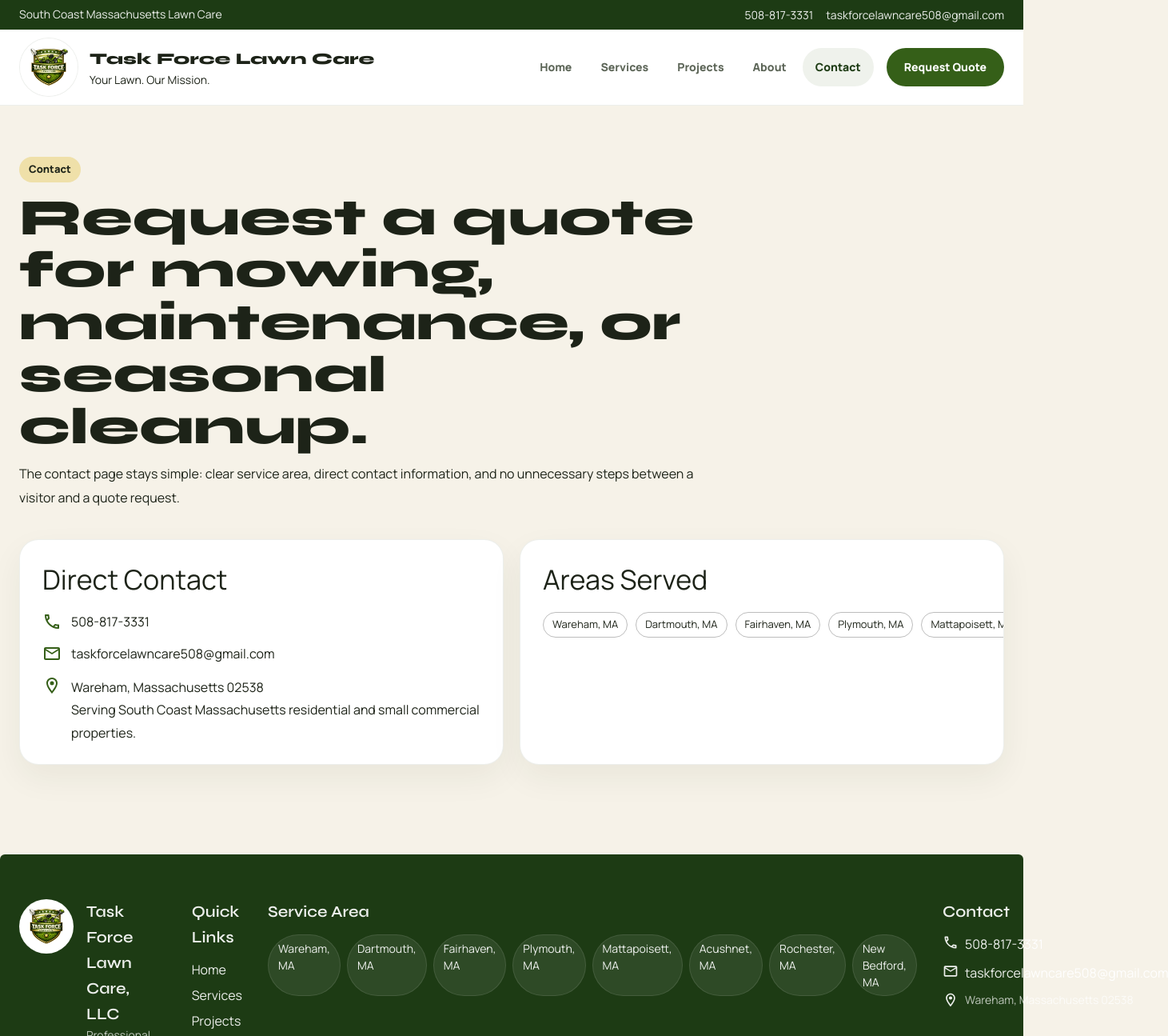
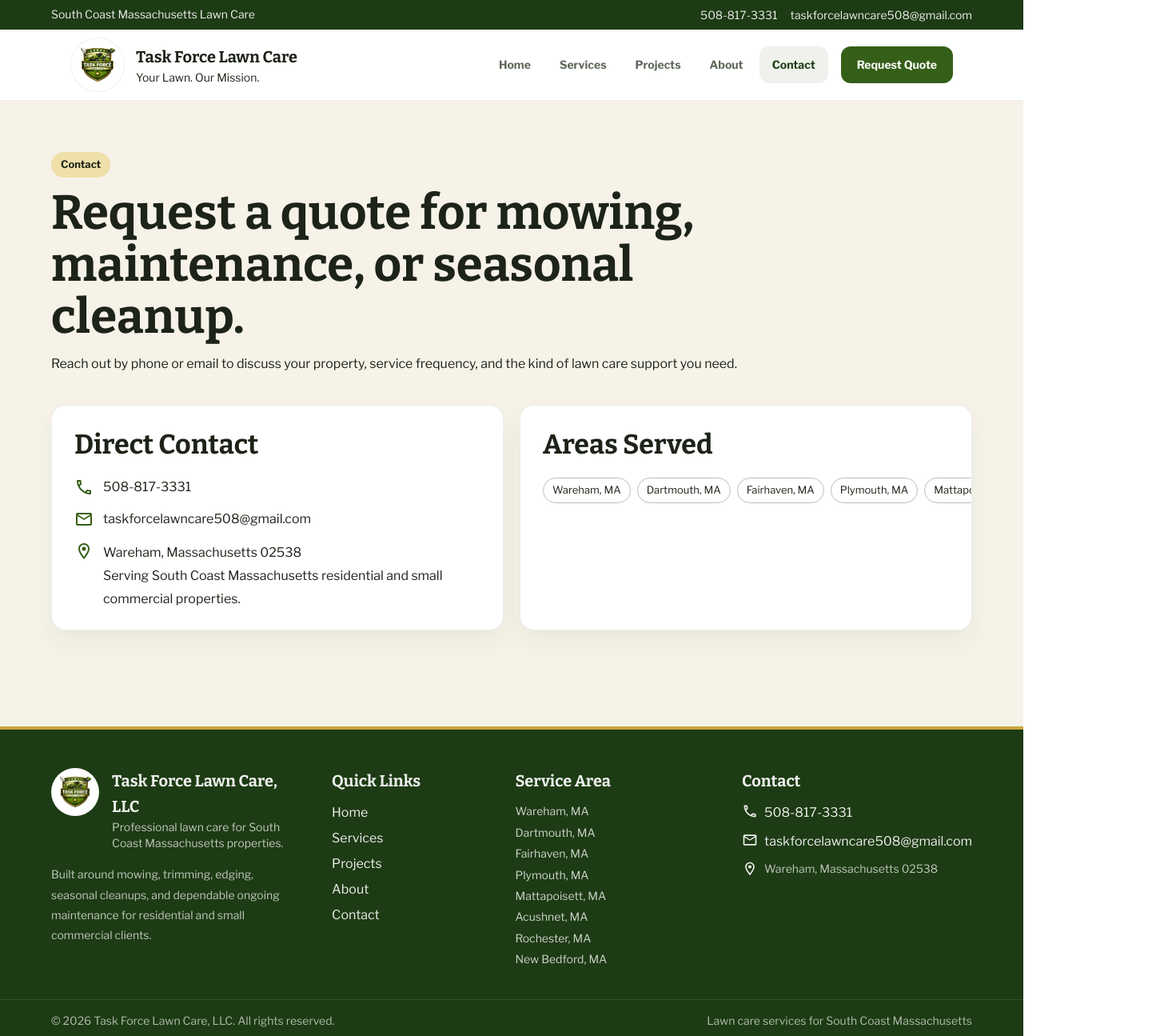
Before and after one commit to elevatewebnmarketing-hub/Task-Force-Lawn-Care, a React (Vite) app: page /contact in a window 1280 px wide. Shown: the top 1295 px of the page at 80% size, 1461 px wide, since content can reach past the window. Built offline with nearby package versions, Linux system fonts and the light colour scheme.

Commit message:
Refine typography and footer layout

```diff
--- a/index.html
+++ b/index.html
@@ -15,7 +15,7 @@
     <link rel="preconnect" href="https://fonts.googleapis.com" />
     <link rel="preconnect" href="https://fonts.gstatic.com" crossorigin />
     <link
-      href="https://fonts.googleapis.com/css2?family=Manrope:wght@400;500;700;800&family=Syne:wght@600;700;800&display=swap"
+      href="https://fonts.googleapis.com/css2?family=Bitter:wght@600;700;800&family=Libre+Franklin:wght@400;500;600;700;800&display=swap"
       rel="stylesheet"
     />
     <script type="module" src="/src/main.jsx"></script>
--- a/src/components/Layout.jsx
+++ b/src/components/Layout.jsx
@@ -64,10 +64,10 @@
   const [mobileOpen, setMobileOpen] = useState(false);
 
   return (
-    <Box sx={{ bgcolor: "background.default" }}>
+    <Box sx={{ bgcolor: "background.default", overflowX: "clip" }}>
       <Box sx={{ bgcolor: "primary.dark", color: "rgba(255,255,255,0.92)", py: 1 }}>
         <Container
-          maxWidth="xl"
+          maxWidth="lg"
           sx={{
             display: "flex",
             justifyContent: "space-between",
@@ -89,8 +89,8 @@
       </Box>
 
       <AppBar position="sticky" color="inherit">
-        <Container maxWidth="xl">
-          <Toolbar sx={{ px: { xs: 0, md: 0 }, py: 1.25, gap: 2 }}>
+        <Container maxWidth="lg">
+          <Toolbar sx={{ px: 0, py: 1.25, gap: 2 }}>
             <Stack
               component={NavLink}
               to="/"
@@ -103,15 +103,15 @@
                 src="/images/task-force-logo.jpg"
                 alt="Task Force Lawn Care logo"
                 sx={{
-                  width: { xs: 62, md: 74 },
-                  height: { xs: 62, md: 74 },
-                  borderRadius: 3,
+                  width: { xs: 56, md: 68 },
+                  height: { xs: 56, md: 68 },
+                  borderRadius: 2,
                   border: "1px solid rgba(29,59,20,0.08)",
                   bgcolor: "white",
                 }}
               />
               <Box>
-                <Typography variant="h6" sx={{ fontFamily: '"Syne", sans-serif', fontWeight: 800 }}>
+                <Typography variant="h6" sx={{ fontFamily: '"Bitter", serif', fontWeight: 700 }}>
                   Task Force Lawn Care
                 </Typography>
                 <Typography variant="body2" color="text.secondary">
@@ -145,7 +145,7 @@
 
       <Drawer anchor="right" open={mobileOpen} onClose={() => setMobileOpen(false)}>
         <Box sx={{ width: 290, p: 2 }}>
-          <Typography variant="h6" sx={{ mb: 2, fontFamily: '"Syne", sans-serif' }}>
+          <Typography variant="h6" sx={{ mb: 2, fontFamily: '"Bitter", serif' }}>
             Task Force Lawn Care
           </Typography>
           <NavItems mobile onClick={() => setMobileOpen(false)} />
@@ -166,21 +166,21 @@
       <Box
         component="footer"
         sx={{
-          mt: 6,
-          pt: 7,
-          pb: 5,
+          mt: 7,
+          pt: 6,
           bgcolor: "primary.dark",
           color: "rgba(255,255,255,0.92)",
-          borderTopLeftRadius: { xs: 4, md: 6 },
-          borderTopRightRadius: { xs: 4, md: 6 },
+          borderTop: "4px solid",
+          borderColor: "secondary.main",
         }}
       >
         <Container
-          maxWidth="xl"
+          maxWidth="lg"
           sx={{
             display: "grid",
-            gridTemplateColumns: { xs: "1fr", md: "1.2fr 0.8fr 1fr 1fr" },
-            gap: 4,
+            gridTemplateColumns: { xs: "1fr", sm: "1fr 1fr", lg: "1.15fr 0.7fr 0.9fr 0.9fr" },
+            gap: { xs: 4, md: 5 },
+            pb: 5,
           }}
         >
           <Box>
@@ -189,10 +189,10 @@
                 component="img"
                 src="/images/task-force-logo.jpg"
                 alt="Task Force Lawn Care logo"
-                sx={{ width: 68, height: 68, borderRadius: 3, bgcolor: "white" }}
+                sx={{ width: 60, height: 60, borderRadius: 2, bgcolor: "white" }}
               />
               <Box>
-                <Typography variant="h6" sx={{ fontFamily: '"Syne", sans-serif' }}>
+                <Typography variant="h6" sx={{ fontFamily: '"Bitter", serif' }}>
                   Task Force Lawn Care, LLC
                 </Typography>
                 <Typography variant="body2" sx={{ color: "rgba(255,255,255,0.72)" }}>
@@ -207,7 +207,7 @@
           </Box>
 
           <Box>
-            <Typography variant="h6" sx={{ mb: 1.5, fontFamily: '"Syne", sans-serif' }}>
+            <Typography variant="h6" sx={{ mb: 1.5, fontFamily: '"Bitter", serif' }}>
               Quick Links
             </Typography>
             <Stack spacing={1}>
@@ -227,30 +227,24 @@
           </Box>
 
           <Box>
-            <Typography variant="h6" sx={{ mb: 1.5, fontFamily: '"Syne", sans-serif' }}>
+            <Typography variant="h6" sx={{ mb: 1.5, fontFamily: '"Bitter", serif' }}>
               Service Area
             </Typography>
-            <Stack direction="row" spacing={1} useFlexGap flexWrap="wrap">
+            <Stack spacing={0.8}>
               {serviceArea.map((town) => (
-                <Box
+                <Typography
                   key={town}
-                  sx={{
-                    px: 1.5,
-                    py: 0.75,
-                    borderRadius: 999,
-                    bgcolor: "rgba(255,255,255,0.08)",
-                    border: "1px solid rgba(255,255,255,0.1)",
-                    fontSize: 14,
-                  }}
+                  variant="body2"
+                  sx={{ color: "rgba(255,255,255,0.78)" }}
                 >
                   {town}, MA
-                </Box>
+                </Typography>
               ))}
             </Stack>
           </Box>
 
           <Box>
-            <Typography variant="h6" sx={{ mb: 1.5, fontFamily: '"Syne", sans-serif' }}>
+            <Typography variant="h6" sx={{ mb: 1.5, fontFamily: '"Bitter", serif' }}>
               Contact
             </Typography>
             <Stack spacing={1.5}>
@@ -275,6 +269,25 @@
             </Stack>
           </Box>
         </Container>
+        <Box sx={{ borderTop: "1px solid rgba(255,255,255,0.1)" }}>
+          <Container
+            maxWidth="lg"
+            sx={{
+              py: 2,
+              display: "flex",
+              justifyContent: "space-between",
+              gap: 2,
+              flexWrap: "wrap",
+            }}
+          >
+            <Typography variant="body2" sx={{ color: "rgba(255,255,255,0.66)" }}>
+              © 2026 Task Force Lawn Care, LLC. All rights reserved.
+            </Typography>
+            <Typography variant="body2" sx={{ color: "rgba(255,255,255,0.66)" }}>
+              Lawn care services for South Coast Massachusetts
+            </Typography>
+          </Container>
+        </Box>
       </Box>
     </Box>
   );
--- a/src/pages/ContactPage.jsx
+++ b/src/pages/ContactPage.jsx
@@ -15,15 +15,15 @@
 
 function ContactPage() {
   return (
-    <Container maxWidth="xl" sx={{ py: { xs: 6, md: 8 } }}>
+    <Container maxWidth="lg" sx={{ py: { xs: 6, md: 8 } }}>
       <Stack spacing={1.5} sx={{ mb: 4.5, maxWidth: 860 }}>
-        <Chip label="Contact" sx={{ width: "fit-content", bgcolor: "secondary.light", fontWeight: 800 }} />
-        <Typography variant="h1" sx={{ fontSize: { xs: "2.4rem", md: "4rem" } }}>
+        <Chip label="Contact" sx={{ width: "fit-content", bgcolor: "secondary.light", fontWeight: 700 }} />
+        <Typography variant="h1" sx={{ fontSize: { xs: "2.25rem", md: "3.75rem" } }}>
           Request a quote for mowing, maintenance, or seasonal cleanup.
         </Typography>
         <Typography variant="body1" color="text.secondary" sx={{ lineHeight: 1.85 }}>
-          The contact page stays simple: clear service area, direct contact information,
-          and no unnecessary steps between a visitor and a quote request.
+          Reach out by phone or email to discuss your property, service frequency, and
+          the kind of lawn care support you need.
         </Typography>
       </Stack>
 
@@ -69,7 +69,7 @@
             <Typography variant="h4" sx={{ mb: 2.5 }}>
               Areas Served
             </Typography>
-            <Stack direction="row" spacing={1.25} useFlexGap flexWrap="wrap">
+            <Stack direction="row" spacing={1} useFlexGap flexWrap="wrap">
               {serviceArea.map((town) => (
                 <Chip key={town} label={`${town}, MA`} variant="outlined" />
               ))}
--- a/src/pages/HomePage.jsx
+++ b/src/pages/HomePage.jsx
@@ -33,31 +33,31 @@
       <Box
         sx={{
           background:
-            "linear-gradient(180deg, rgba(239,224,169,0.24), rgba(255,255,255,0) 42%), linear-gradient(180deg, #fffdf8 0%, #f4f7ef 100%)",
+            "linear-gradient(180deg, rgba(239,224,169,0.18), rgba(255,255,255,0) 44%), linear-gradient(180deg, #fffdf8 0%, #f7f4ec 100%)",
           borderBottom: "1px solid rgba(29,59,20,0.08)",
         }}
       >
-        <Container maxWidth="xl" sx={{ py: { xs: 6, md: 10 } }}>
+        <Container maxWidth="lg" sx={{ py: { xs: 6, md: 8 } }}>
           <Box
             sx={{
               display: "grid",
               gridTemplateColumns: { xs: "1fr", md: "1.05fr 0.95fr" },
-              gap: { xs: 4, md: 6 },
+              gap: { xs: 4, md: 5 },
               alignItems: "center",
             }}
           >
             <Box>
               <Chip
-                label="Reliable Residential And Small Commercial Lawn Care"
-                sx={{ mb: 2, bgcolor: "rgba(53,95,24,0.08)", color: "primary.dark", fontWeight: 800 }}
+                label="Residential And Small Commercial Lawn Care"
+                sx={{ mb: 2, bgcolor: "rgba(53,95,24,0.08)", color: "primary.dark", fontWeight: 700 }}
               />
-              <Typography variant="h1" sx={{ fontSize: { xs: "2.5rem", md: "4.6rem" }, maxWidth: 760 }}>
-                A cleaner, more professional site built on a proper UI system.
+              <Typography variant="h1" sx={{ fontSize: { xs: "2.25rem", md: "3.9rem" }, maxWidth: 740 }}>
+                Professional lawn care that keeps your property looking sharp.
               </Typography>
-              <Typography variant="body1" color="text.secondary" sx={{ mt: 2.5, maxWidth: 720, lineHeight: 1.85 }}>
-                Task Force Lawn Care, LLC helps South Coast Massachusetts property owners
-                keep lawns sharp with routine mowing, trimming, edging, seasonal cleanups,
-                and ongoing property maintenance.
+              <Typography variant="body1" color="text.secondary" sx={{ mt: 2.5, maxWidth: 700, lineHeight: 1.8 }}>
+                Task Force Lawn Care, LLC serves South Coast Massachusetts with routine
+                mowing, trimming, edging, seasonal cleanups, and dependable ongoing
+                property maintenance.
               </Typography>
               <Stack direction={{ xs: "column", sm: "row" }} spacing={1.5} sx={{ mt: 4 }}>
                 <Button href={phoneHref} variant="contained" size="large">
@@ -77,7 +77,7 @@
 
               <Box
                 sx={{
-                  mt: 4.5,
+                  mt: 4,
                   display: "grid",
                   gridTemplateColumns: { xs: "1fr", sm: "repeat(3, 1fr)" },
                   gap: 2,
@@ -86,7 +86,7 @@
                 {[
                   ["Service Area", "Wareham and surrounding South Coast towns"],
                   ["Core Focus", "Mowing, edging, trimming, cleanups, maintenance"],
-                  ["Contact Path", "Simple phone and email quote requests"],
+                  ["Contact Path", "Direct phone and email quote requests"],
                 ].map(([title, text]) => (
                   <Card key={title}>
                     <CardContent sx={{ p: 2.5 }}>
@@ -102,29 +102,29 @@
               </Box>
             </Box>
 
-            <Card sx={{ overflow: "hidden", borderRadius: { xs: 4, md: 6 } }}>
+            <Card sx={{ overflow: "hidden", borderRadius: 4 }}>
               <CardMedia
                 component="img"
                 image="/images/lawn-crew-hero.png"
                 alt="Striped lawn outside a coastal Massachusetts home"
-                sx={{ minHeight: { xs: 260, md: 560 }, objectFit: "cover" }}
+                sx={{ minHeight: { xs: 260, md: 520 }, objectFit: "cover" }}
               />
             </Card>
           </Box>
         </Container>
       </Box>
 
-      <Container maxWidth="xl" sx={{ py: { xs: 6, md: 9 } }}>
+      <Container maxWidth="lg" sx={{ py: { xs: 6, md: 8 } }}>
         <Stack spacing={1.5} sx={{ mb: 4 }}>
-          <Chip label="Core Services" sx={{ width: "fit-content", bgcolor: "secondary.light", fontWeight: 800 }} />
-          <Typography variant="h2" sx={{ maxWidth: 840 }}>
-            Focused service offerings that are easy to understand and easy to book.
+          <Chip label="Core Services" sx={{ width: "fit-content", bgcolor: "secondary.light", fontWeight: 700 }} />
+          <Typography variant="h2" sx={{ maxWidth: 820 }}>
+            Focused services that are easy to understand and easy to book.
           </Typography>
         </Stack>
         <Box
           sx={{
             display: "grid",
-            gridTemplateColumns: { xs: "1fr", sm: "repeat(2, 1fr)", xl: "repeat(4, 1fr)" },
+            gridTemplateColumns: { xs: "1fr", sm: "repeat(2, 1fr)", lg: "repeat(4, 1fr)" },
             gap: 2.5,
           }}
         >
@@ -135,8 +135,8 @@
                 <CardContent sx={{ p: 3 }}>
                   <Box
                     sx={{
-                      width: 52,
-                      height: 52,
+                      width: 50,
+                      height: 50,
                       borderRadius: 999,
                       bgcolor: "rgba(53,95,24,0.1)",
                       display: "grid",
@@ -146,7 +146,7 @@
                   >
                     <Icon color="primary" />
                   </Box>
-                  <Typography variant="h5" sx={{ mb: 1.25, fontSize: "1.3rem" }}>
+                  <Typography variant="h5" sx={{ mb: 1.25, fontSize: "1.25rem" }}>
                     {service.title}
                   </Typography>
                   <Typography variant="body2" color="text.secondary" sx={{ lineHeight: 1.8, mb: 2 }}>
@@ -154,12 +154,7 @@
                   </Typography>
                   <Stack spacing={1}>
                     {service.details.map((detail) => (
-                      <Stack
-                        key={detail}
-                        direction="row"
-                        spacing={1}
-                        alignItems="flex-start"
-                      >
+                      <Stack key={detail} direction="row" spacing={1} alignItems="flex-start">
                         <AssignmentTurnedInOutlinedIcon color="secondary" fontSize="small" sx={{ mt: 0.2 }} />
                         <Typography variant="body2" color="text.secondary">
                           {detail}
@@ -174,17 +169,17 @@
         </Box>
       </Container>
 
-      <Box sx={{ bgcolor: "#f2f6ec", borderTop: "1px solid rgba(29,59,20,0.08)", borderBottom: "1px solid rgba(29,59,20,0.08)" }}>
-        <Container maxWidth="xl" sx={{ py: { xs: 6, md: 9 } }}>
+      <Box sx={{ bgcolor: "#f3f6ee", borderTop: "1px solid rgba(29,59,20,0.08)", borderBottom: "1px solid rgba(29,59,20,0.08)" }}>
+        <Container maxWidth="lg" sx={{ py: { xs: 6, md: 8 } }}>
           <Box
             sx={{
               display: "grid",
               gridTemplateColumns: { xs: "1fr", md: "0.96fr 1.04fr" },
-              gap: { xs: 4, md: 4 },
+              gap: 4,
               alignItems: "center",
             }}
           >
-            <Card sx={{ overflow: "hidden", borderRadius: { xs: 4, md: 6 } }}>
+            <Card sx={{ overflow: "hidden", borderRadius: 4 }}>
               <CardMedia
                 component="img"
                 image="/images/suburban-yard-cleanup.png"
@@ -193,14 +188,14 @@
               />
             </Card>
             <Box>
-              <Chip label="Why This Works Better" sx={{ mb: 2, bgcolor: "rgba(53,95,24,0.08)", color: "primary.dark", fontWeight: 800 }} />
+              <Chip label="Why Choose Task Force" sx={{ mb: 2, bgcolor: "rgba(53,95,24,0.08)", color: "primary.dark", fontWeight: 700 }} />
               <Typography variant="h2" sx={{ mb: 2 }}>
-                A stronger visual system with better responsive behavior.
+                Dependable service with a straightforward local approach.
               </Typography>
               <Typography variant="body1" color="text.secondary" sx={{ lineHeight: 1.85, mb: 3 }}>
-                The site now emphasizes business credibility instead of social metrics. That
-                means clearer navigation, deeper service descriptions, dedicated project
-                examples, and multiple pages that make the company feel more established.
+                The site is now focused on what property owners actually want to know:
+                the services offered, where the business works, how to get a quote, and
+                why the company is a reliable fit for recurring lawn care.
               </Typography>
               <Stack spacing={1.5}>
                 {reasonsToChoose.map((reason) => (
@@ -217,9 +212,9 @@
         </Container>
       </Box>
 
-      <Container maxWidth="xl" sx={{ py: { xs: 6, md: 9 } }}>
+      <Container maxWidth="lg" sx={{ py: { xs: 6, md: 8 } }}>
         <Stack spacing={1.5} sx={{ mb: 4 }}>
-          <Chip label="How It Works" sx={{ width: "fit-content", bgcolor: "secondary.light", fontWeight: 800 }} />
+          <Chip label="How It Works" sx={{ width: "fit-content", bgcolor: "secondary.light", fontWeight: 700 }} />
           <Typography variant="h2">A straightforward quote-to-service process.</Typography>
         </Stack>
         <Box
@@ -242,13 +237,13 @@
                     display: "grid",
                     placeItems: "center",
                     mb: 2,
-                    fontFamily: '"Syne", sans-serif',
-                    fontWeight: 800,
+                    fontFamily: '"Bitter", serif',
+                    fontWeight: 700,
                   }}
                 >
                   {item.step}
                 </Box>
-                <Typography variant="h5" sx={{ mb: 1, fontSize: "1.35rem" }}>
+                <Typography variant="h5" sx={{ mb: 1, fontSize: "1.3rem" }}>
                   {item.title}
                 </Typography>
                 <Typography variant="body2" color="text.secondary" sx={{ lineHeight: 1.8 }}>
@@ -260,15 +255,15 @@
         </Box>
       </Container>
 
-      <Box sx={{ bgcolor: "#f2f6ec", borderTop: "1px solid rgba(29,59,20,0.08)", borderBottom: "1px solid rgba(29,59,20,0.08)" }}>
-        <Container maxWidth="xl" sx={{ py: { xs: 6, md: 8 } }}>
+      <Box sx={{ bgcolor: "#f3f6ee", borderTop: "1px solid rgba(29,59,20,0.08)", borderBottom: "1px solid rgba(29,59,20,0.08)" }}>
+        <Container maxWidth="lg" sx={{ py: { xs: 6, md: 7 } }}>
           <Stack spacing={1.5} sx={{ mb: 3.5 }}>
-            <Chip label="Service Area" sx={{ width: "fit-content", bgcolor: "rgba(53,95,24,0.08)", color: "primary.dark", fontWeight: 800 }} />
+            <Chip label="Service Area" sx={{ width: "fit-content", bgcolor: "rgba(53,95,24,0.08)", color: "primary.dark", fontWeight: 700 }} />
             <Typography variant="h2">Serving Wareham and nearby South Coast communities.</Typography>
           </Stack>
-          <Stack direction="row" spacing={1.25} useFlexGap flexWrap="wrap">
+          <Stack direction="row" spacing={1} useFlexGap flexWrap="wrap" sx={{ maxWidth: 860 }}>
             {serviceArea.map((town) => (
-              <Chip key={town} label={`${town}, MA`} variant="outlined" sx={{ bgcolor: "background.paper", px: 0.5, py: 2.2 }} />
+              <Chip key={town} label={`${town}, MA`} variant="outlined" sx={{ bgcolor: "background.paper" }} />
             ))}
           </Stack>
         </Container>
--- a/src/styles.css
+++ b/src/styles.css
@@ -6,7 +6,7 @@
 
 body {
   margin: 0;
-  font-family: "Manrope", sans-serif;
+  font-family: "Libre Franklin", sans-serif;
 }
 
 a {
--- a/src/theme.js
+++ b/src/theme.js
@@ -25,23 +25,35 @@
     borderRadius: 18,
   },
   typography: {
-    fontFamily: '"Manrope", sans-serif',
+    fontFamily: '"Libre Franklin", sans-serif',
     h1: {
-      fontFamily: '"Syne", sans-serif',
-      fontWeight: 800,
-      lineHeight: 1.02,
-    },
-    h2: {
-      fontFamily: '"Syne", sans-serif',
+      fontFamily: '"Bitter", serif',
       fontWeight: 700,
       lineHeight: 1.08,
     },
+    h2: {
+      fontFamily: '"Bitter", serif',
+      fontWeight: 700,
+      lineHeight: 1.12,
+    },
     h3: {
-      fontFamily: '"Syne", sans-serif',
+      fontFamily: '"Bitter", serif',
+      fontWeight: 700,
+    },
+    h4: {
+      fontFamily: '"Bitter", serif',
+      fontWeight: 700,
+    },
+    h5: {
+      fontFamily: '"Bitter", serif',
+      fontWeight: 700,
+    },
+    h6: {
+      fontFamily: '"Bitter", serif',
       fontWeight: 700,
     },
     button: {
-      fontWeight: 800,
+      fontWeight: 700,
       textTransform: "none",
     },
   },
@@ -60,18 +72,18 @@
       },
       styleOverrides: {
         root: {
-          borderRadius: 999,
-          paddingInline: 22,
-          minHeight: 48,
+          borderRadius: 12,
+          paddingInline: 20,
+          minHeight: 46,
         },
       },
     },
     MuiCard: {
       styleOverrides: {
         root: {
-          borderRadius: 24,
+          borderRadius: 18,
           border: "1px solid rgba(29,59,20,0.08)",
-          boxShadow: "0 16px 40px rgba(29,59,20,0.06)",
+          boxShadow: "0 14px 30px rgba(29,59,20,0.05)",
           backgroundImage: "none",
         },
       },
@@ -79,7 +91,7 @@
     MuiPaper: {
       styleOverrides: {
         rounded: {
-          borderRadius: 24,
+          borderRadius: 18,
         },
       },
     },
@@ -90,6 +102,25 @@
         },
       },
     },
+    MuiCssBaseline: {
+      styleOverrides: {
+        "html, body, #root": {
+          width: "100%",
+          maxWidth: "100%",
+          overflowX: "clip",
+        },
+        body: {
+          margin: 0,
+          background: "linear-gradient(180deg, #fcfbf7 0%, #f6f2e8 55%, #f1ede2 100%)",
+        },
+        "*": {
+          boxSizing: "border-box",
+        },
+        img: {
+          maxWidth: "100%",
+        },
+      },
+    },
   },
 });
 
```
Also changed, not shown: src/pages/AboutPage.jsx (+7 -8 lines), src/pages/ProjectsPage.jsx (+7 -7 lines), src/pages/ServicesPage.jsx (+5 -5 lines).
